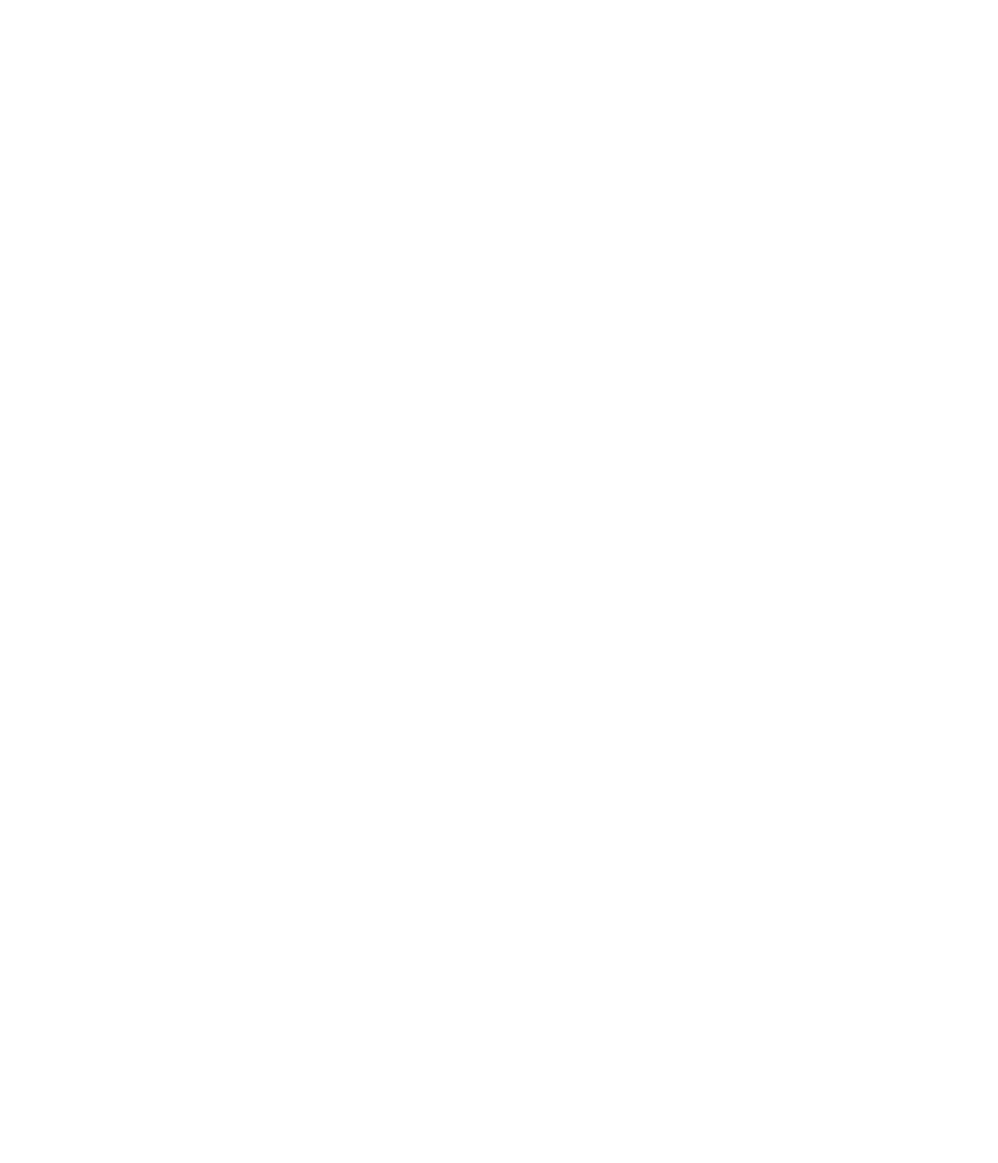
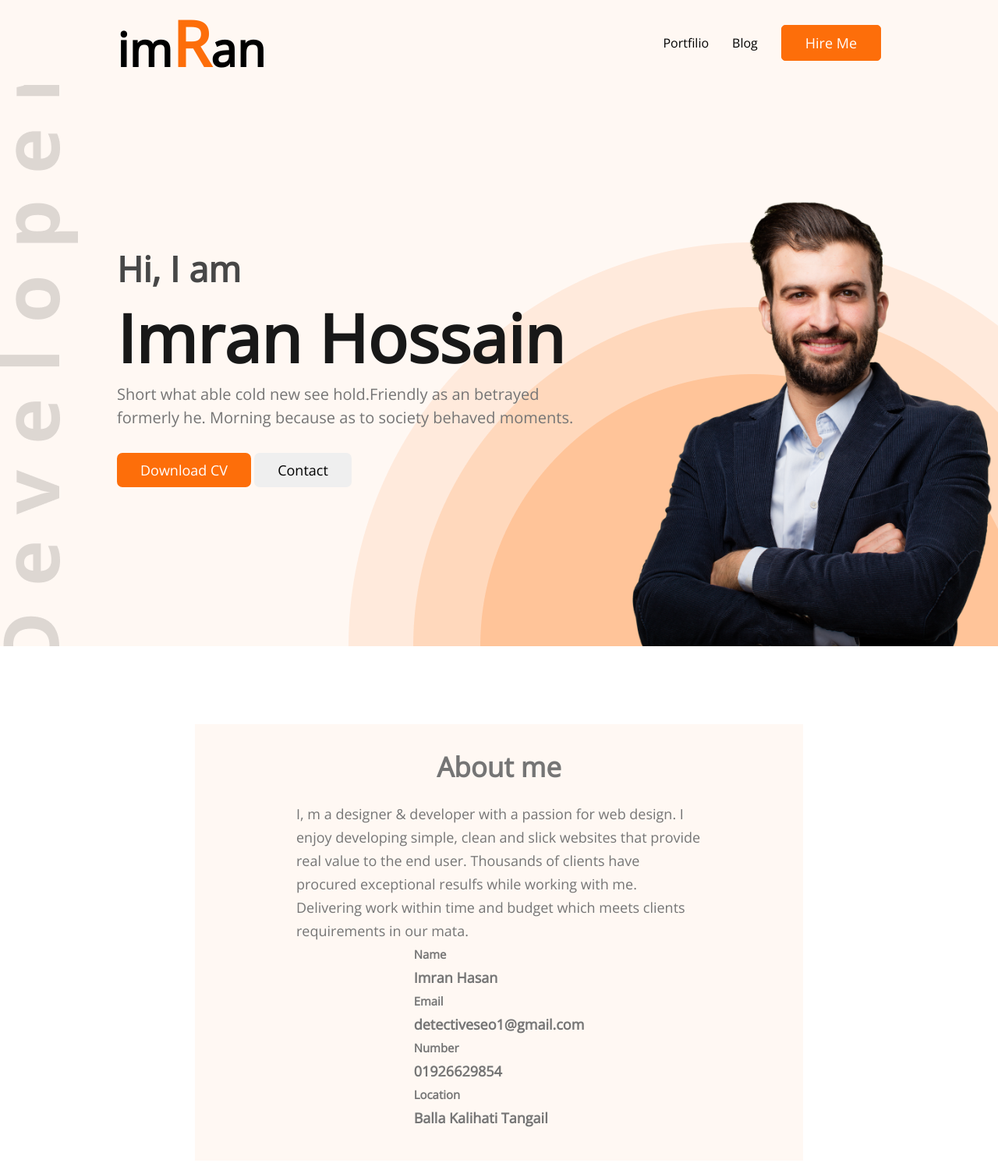
Before and after one commit to detectiveseo/portfolio-website, a plain HTML site: page index.html in a window 1280 px wide. Shown: the whole page at 78% size. Before the commit the page ends 800 px from the top, so only its background shows below. Drawn offline with nearby package versions, Linux system fonts and the light colour scheme.

Commit message:
add some files

```diff
--- a/index.html
+++ b/index.html
@@ -4,9 +4,59 @@
     <meta charset="UTF-8">
     <meta http-equiv="X-UA-Compatible" content="IE=edge">
     <meta name="viewport" content="width=device-width, initial-scale=1.0">
-    <title>Document</title>
+    <title>Welcome to Imran's website</title>
+    <link rel="stylesheet" href="style.css">
+    <link rel="preconnect" href="https://fonts.googleapis.com"><link rel="preconnect" href="https://fonts.gstatic.com" crossorigin><link href="https://fonts.googleapis.com/css2?family=Open+Sans&display=swap" rel="stylesheet">
 </head>
 <body>
+    <header>
+        <nav>
+            <h1 class="logo">im<span class="orange-color">R</span>an</h1>
+            <ul>
+                <li><a href="#">Portfilio</a></li>
+                <li><a href="#">Blog</a></li>
+                <button class="orange-btn">Hire Me</button>
+            </ul>
+        </nav>
+    </header>
+    <main>
+        <div class="hero">
+            <div class="hero-info">
+                <h3>Hi, I am</h3>
+                <h1>Imran Hossain</h1>
+                <p>Short what able cold new see hold.Friendly as an betrayed formerly he. Morning because as to society behaved moments.</p>
+                <div class="two-btn">
+                    <button class="btn-cv orange-btn">Download CV</button>
+                    <button class="btn-contact">Contact</button>
+                </div>
+            </div>
+            <div class="model-img">
+                <img src="./img/image.png" alt="">
+            </div>
+        </div>
 
+        <section class="about-me">
+            <h2>About me</h2>
+            <p>I, m a designer & developer with a passion for web design. I enjoy developing simple, clean and slick websites that provide real value to the end user. Thousands of clients have procured exceptional resulfs while working with me. Delivering work within time and budget which meets clients requirements in our mata.</p>
+            <div class="info-about">
+                <div>
+                    <h5>Name</h5>
+                    <h4>Imran Hasan</h4>
+                </div>
+                <div>
+                    <h5>Email</h5>
+                    <h4>detectiveseo1@gmail.com</h4>
+                </div>
+                <div>
+                    <h5>Number</h5>
+                    <h4>01926629854</h4>
+                </div>
+                <div>
+                    <h5>Location</h5>
+                    <h4>Balla Kalihati Tangail</h4>
+                </div>
+            </div>
+        </section>
+    </main>
 </body>
 </html>
--- a/style.css
+++ b/style.css
@@ -0,0 +1,146 @@
+*{
+    margin: 0;
+    padding: 0;
+    font-family: 'Open Sans', sans-serif;
+}
+
+.orange-color{
+    color: #FD6E0A;
+}
+
+.orange-btn{
+    background-color: #FD6E0A;
+    color: #fff;
+    font-size: 18px;
+    padding: 10px 30px;
+    border-radius: 5px;
+    border: 1px solid #FD6E0A;
+}
+
+button{
+    font-size: 18px;
+    padding: 10px 30px;
+    border-radius: 5px;
+}
+
+/*header styls*/
+header{
+    padding: 0px 150px;
+    background-color:#FFF8F3;
+}
+
+nav{
+    display: flex;
+    align-items: center;
+    justify-content: space-between;
+}
+
+/*Logo Style*/
+.logo{
+    font-size: 60px;
+    font-weight: bold;
+}
+
+.logo span{
+    font-size: 80px;
+}
+
+/*Menu style*/
+
+
+nav ul{
+    display: flex;
+    align-items: center;
+}
+
+nav ul li {
+    list-style: none;
+    margin-right: 30px;
+}
+
+nav ul li a{
+    text-decoration: none;
+    color: #000;
+}
+
+/*Hero section Style*/
+.hero{
+    width: 100%;
+    height: 90vh;
+    display: flex;
+    background-color: #FFF8F3;
+    background-image: url(./img/header_bg.png), url(./img/developer.png);
+    background-repeat: no-repeat;
+    background-position: right bottom, left center;
+}
+
+
+.hero-info{
+    padding-left: 150px;
+    display: flex;
+    flex-direction: column;
+    justify-content: center;
+    width: 60%;
+}
+
+.hero-info h3{
+    font-size: 45px;
+    font-weight: 600;
+    color: #474747;
+}
+
+.hero-info h1{
+    font-size: 85px;
+    font-weight: 700;
+    color: #181818;
+}
+
+.hero-info p{
+    font-size: 20px;
+    font-weight: 400;
+    color: #757575;
+    line-height: 30px;
+}
+
+.hero-info .two-btn{
+    margin-top: 30px;
+}
+
+.hero-info button{
+    border: none;
+    padding: 10px 30px;
+    border-radius: 7px;
+}
+
+/*hero moderl image*/
+.hero .model-img{
+    width: 40%;
+    display: flex;
+    flex-direction: column;
+    justify-content: flex-end;
+}
+
+
+/*About me Section Style*/
+.about-me{
+    height: 300px;
+    display: flex;
+    flex-direction: column;
+    justify-content: center;
+    align-items: center;
+    background-color: #FFF8F3;
+    margin: 100px 250px;
+    padding: 130px;
+}
+
+.about-me h2{
+    font-size: 35px;
+    font-weight: bold;
+    margin-bottom: 30px;
+}
+
+.about-me{
+    font-size: 18px;
+    color: #757575;
+    line-height: 30px;
+}
```
Also changed, not shown: img/hardy.png (deleted), img/image.png (added).
